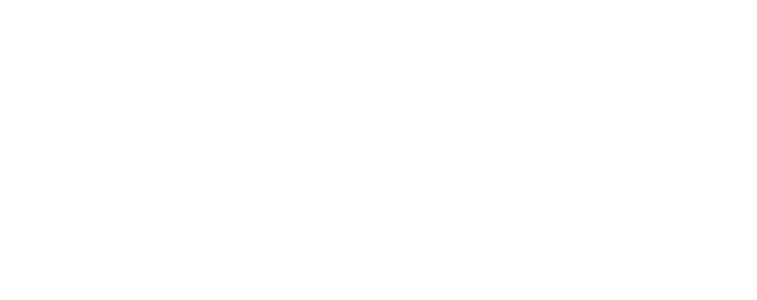
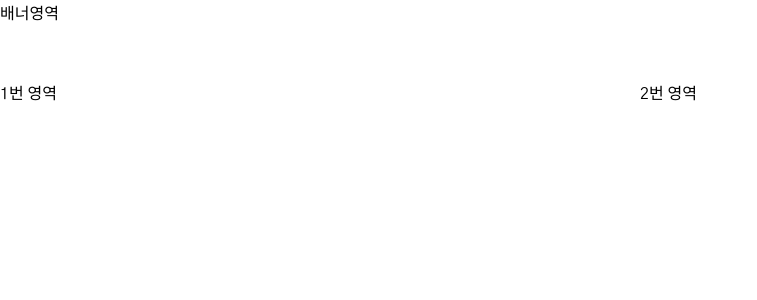
Before and after one commit to jaeyeong815/Tomato-Do-React, a React (Vite) app: page / in a window 1280 px wide. Shown: the top 300 px of the page, without its empty margins (0-757 px from the left). Built offline with nearby package versions, Linux system fonts and the light colour scheme.

Commit message:
feat: 임시 레이아웃 설정

```diff
--- a/src/App.tsx
+++ b/src/App.tsx
@@ -1,5 +1,15 @@
+import GlobalStyle from './styles/GlobalStyles';
+import Header from './components/common/Header';
+import Main from './pages/Main';
+
 function App() {
-  return <div className="App"></div>;
+  return (
+    <div className="App">
+      <GlobalStyle />
+      <Header />
+      <Main />
+    </div>
+  );
 }
 
 export default App;
--- /dev/null
+++ b/src/components/common/Header.tsx
@@ -0,0 +1,3 @@
+export default function Header() {
+  return <header className="header">배너영역</header>;
+}
--- /dev/null
+++ b/src/pages/Main.tsx
@@ -0,0 +1,8 @@
+export default function Main() {
+  return (
+    <div className="main">
+      <div>1번 영역</div>
+      <div>2번 영역</div>
+    </div>
+  );
+}
```
Also changed, not shown: 2 other files (tests, documents, lock files or other folders).
